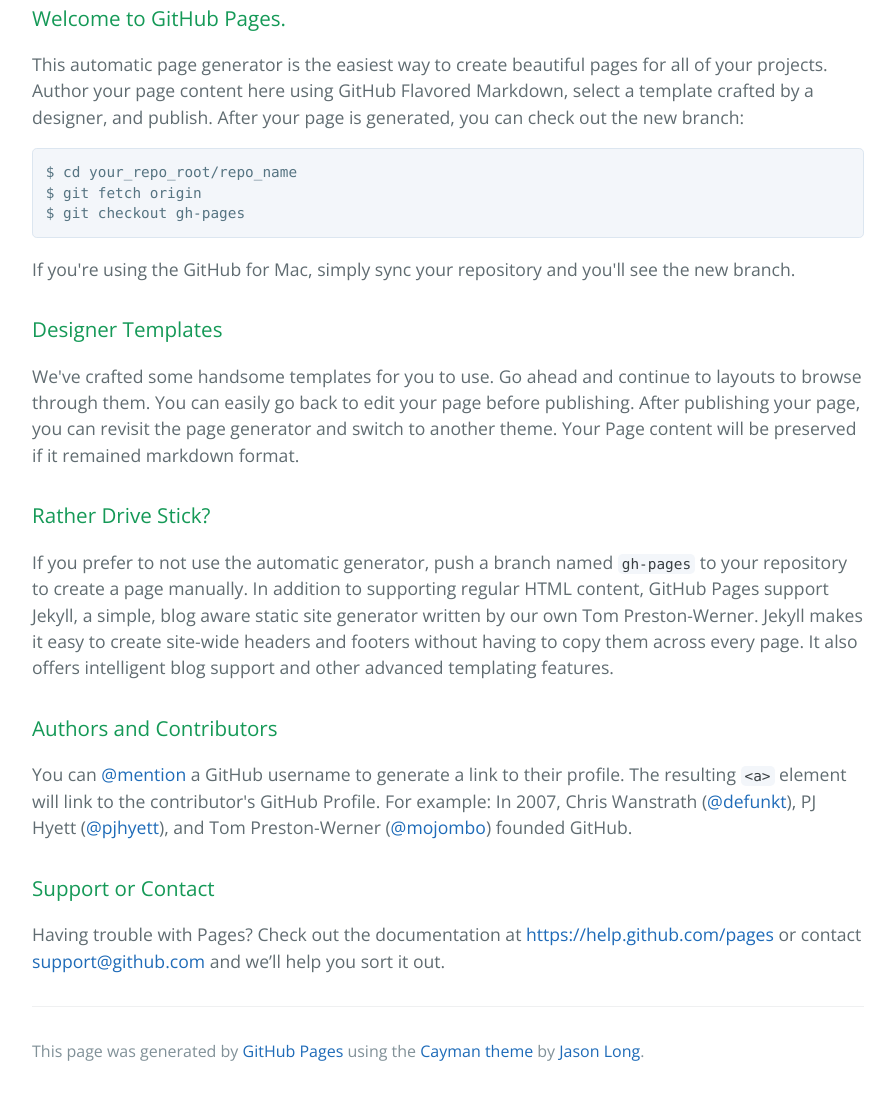
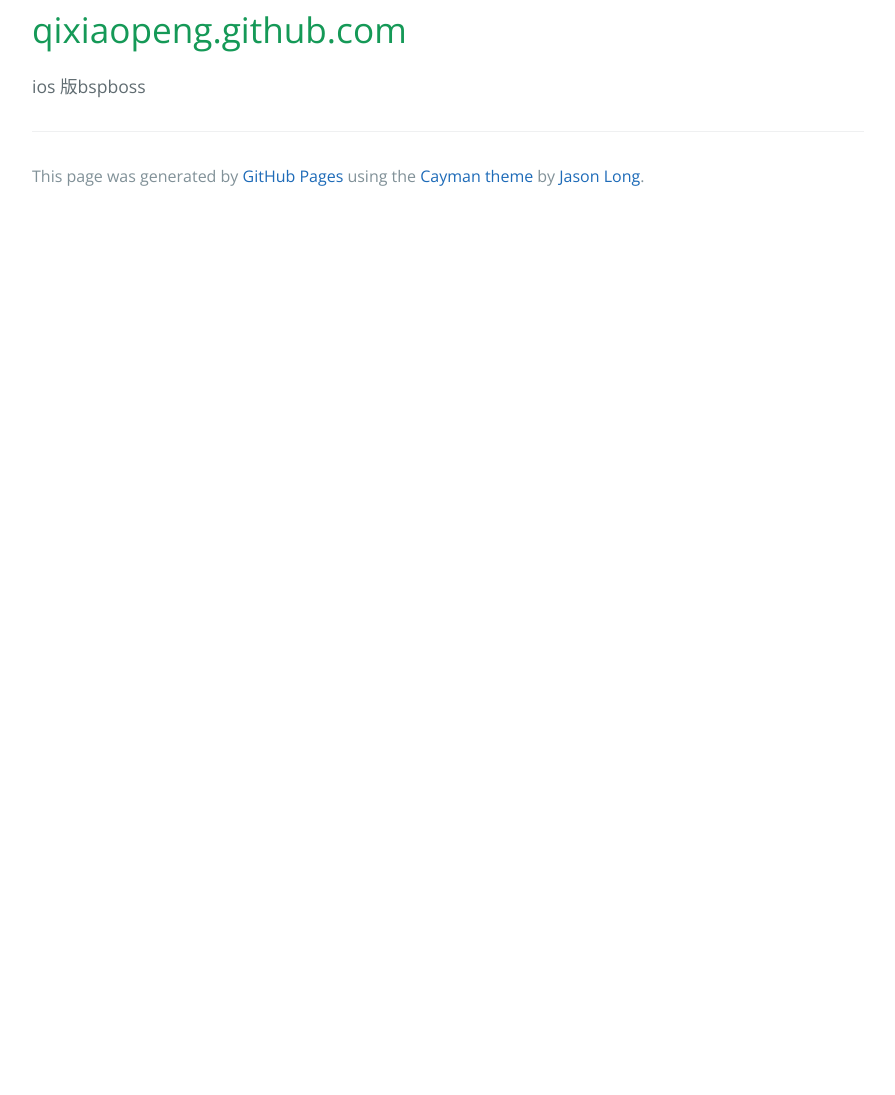
Before and after one commit to qixiaopeng/qixiaopeng.github.com, a plain HTML site: page index.html in a window 1280 px wide. Shown: the part 346-1441 px from the top of the page, without its empty margins (192-1087 px from the left). After the commit the page ends 800 px from the top, so only its background shows below. Drawn offline with nearby package versions, Linux system fonts and the light colour scheme.

Commit message:
Replace master branch with page content via GitHub

```diff
--- a/index.html
+++ b/index.html
@@ -16,37 +16,10 @@
     </section>
 
     <section class="main-content">
-      <h3>
-<a id="welcome-to-github-pages" class="anchor" href="#welcome-to-github-pages" aria-hidden="true"><span class="octicon octicon-link"></span></a>Welcome to GitHub Pages.</h3>
+      <h1>
+<a id="qixiaopenggithubcom" class="anchor" href="#qixiaopenggithubcom" aria-hidden="true"><span class="octicon octicon-link"></span></a>qixiaopeng.github.com</h1>
 
-<p>This automatic page generator is the easiest way to create beautiful pages for all of your projects. Author your page content here using GitHub Flavored Markdown, select a template crafted by a designer, and publish. After your page is generated, you can check out the new branch:</p>
-
-<pre><code>$ cd your_repo_root/repo_name
-$ git fetch origin
-$ git checkout gh-pages
-</code></pre>
-
-<p>If you're using the GitHub for Mac, simply sync your repository and you'll see the new branch.</p>
-
-<h3>
-<a id="designer-templates" class="anchor" href="#designer-templates" aria-hidden="true"><span class="octicon octicon-link"></span></a>Designer Templates</h3>
-
-<p>We've crafted some handsome templates for you to use. Go ahead and continue to layouts to browse through them. You can easily go back to edit your page before publishing. After publishing your page, you can revisit the page generator and switch to another theme. Your Page content will be preserved if it remained markdown format.</p>
-
-<h3>
-<a id="rather-drive-stick" class="anchor" href="#rather-drive-stick" aria-hidden="true"><span class="octicon octicon-link"></span></a>Rather Drive Stick?</h3>
-
-<p>If you prefer to not use the automatic generator, push a branch named <code>gh-pages</code> to your repository to create a page manually. In addition to supporting regular HTML content, GitHub Pages support Jekyll, a simple, blog aware static site generator written by our own Tom Preston-Werner. Jekyll makes it easy to create site-wide headers and footers without having to copy them across every page. It also offers intelligent blog support and other advanced templating features.</p>
-
-<h3>
-<a id="authors-and-contributors" class="anchor" href="#authors-and-contributors" aria-hidden="true"><span class="octicon octicon-link"></span></a>Authors and Contributors</h3>
-
-<p>You can <a href="https://github.com/blog/821" class="user-mention">@mention</a> a GitHub username to generate a link to their profile. The resulting <code>&lt;a&gt;</code> element will link to the contributor's GitHub Profile. For example: In 2007, Chris Wanstrath (<a href="https://github.com/defunkt" class="user-mention">@defunkt</a>), PJ Hyett (<a href="https://github.com/pjhyett" class="user-mention">@pjhyett</a>), and Tom Preston-Werner (<a href="https://github.com/mojombo" class="user-mention">@mojombo</a>) founded GitHub.</p>
-
-<h3>
-<a id="support-or-contact" class="anchor" href="#support-or-contact" aria-hidden="true"><span class="octicon octicon-link"></span></a>Support or Contact</h3>
-
-<p>Having trouble with Pages? Check out the documentation at <a href="https://help.github.com/pages">https://help.github.com/pages</a> or contact <a href="mailto:support@github.com">support@github.com</a> and we’ll help you sort it out.</p>
+<p>ios 版bspboss</p>
 
       <footer class="site-footer">
 
@@ -55,16 +28,6 @@
 
     </section>
 
-            <script type="text/javascript">
-            var gaJsHost = (("https:" == document.location.protocol) ? "https://ssl." : "http://www.");
-            document.write(unescape("%3Cscript src='" + gaJsHost + "google-analytics.com/ga.js' type='text/javascript'%3E%3C/script%3E"));
-          </script>
-          <script type="text/javascript">
-            try {
-              var pageTracker = _gat._getTracker("Hide ");
-            pageTracker._trackPageview();
-            } catch(err) {}
-          </script>
 
   </body>
 </html>
```
Also changed, not shown: params.json (+1 -1 lines).
